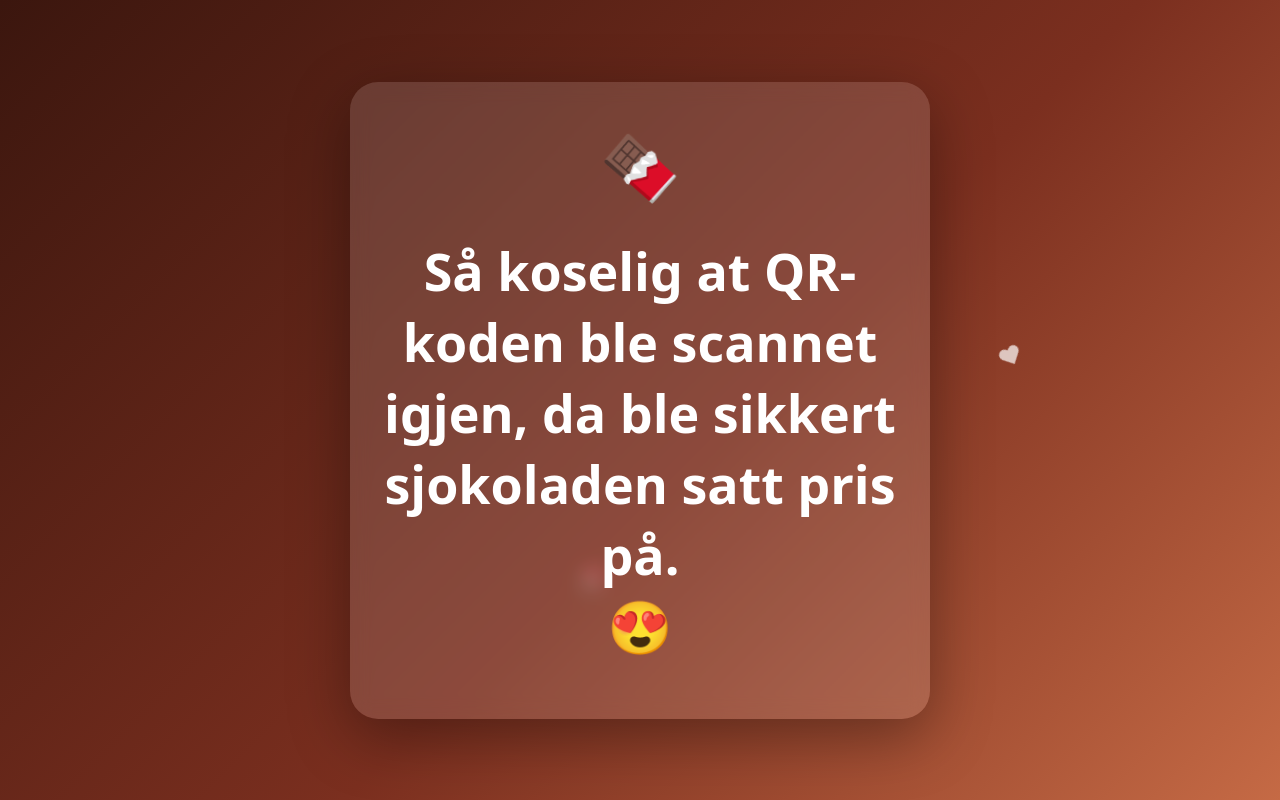
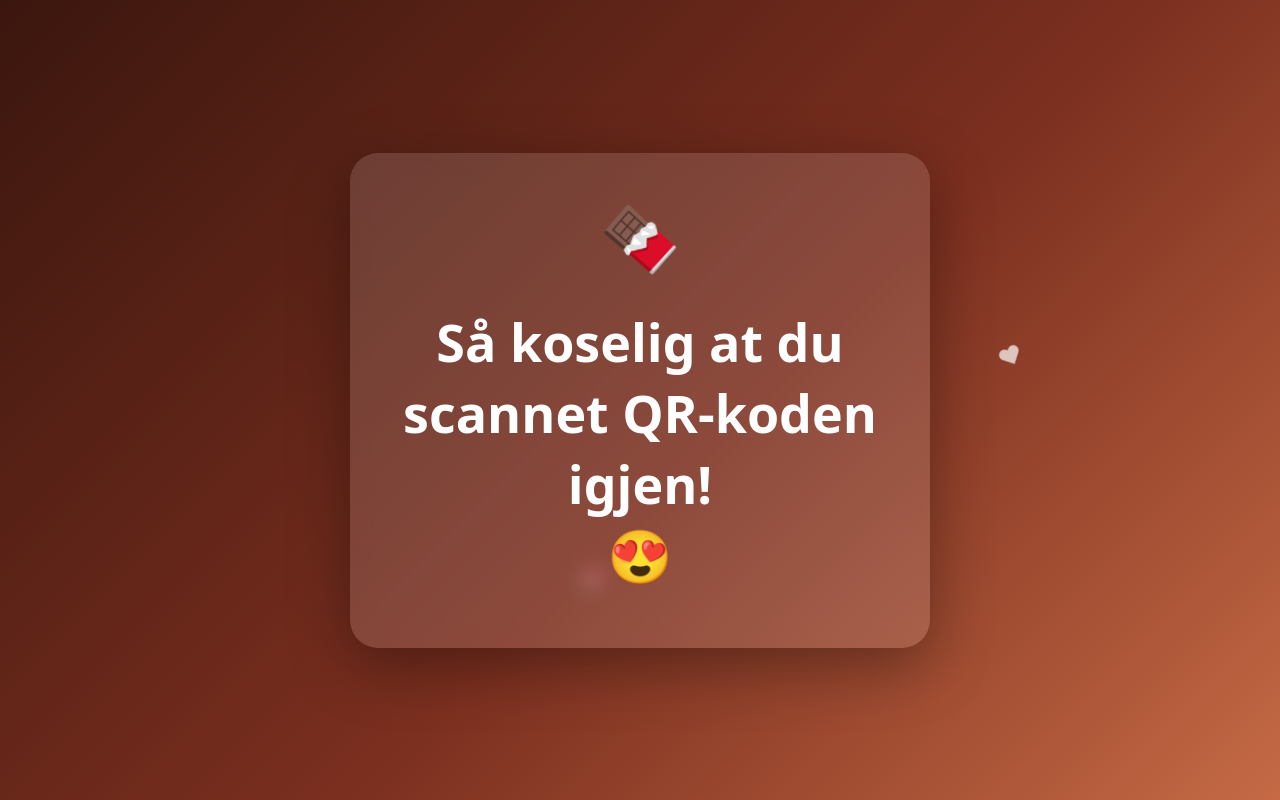
Before and after one commit to sjokoladehilsen/sjokoladehilsen.github.io, a plain HTML site: page index.html in a window 1280 px wide. Shown: the top 800 px of the page. Drawn offline with Linux system fonts and the light colour scheme.

Commit message:
Update index.html

```diff
--- a/index.html
+++ b/index.html
@@ -39,7 +39,7 @@
 <span class="spark" style="left:45%;animation-delay:2.2s">🍫</span>
 <div class="card">
   <div class="emoji">🍫</div>
-  <h1>Så koselig at QR-koden ble scannet igjen, da ble sikkert sjokoladen satt pris på.</br>😍</h1>
+  <h1>Så koselig at du scannet QR-koden igjen!</br>😍</h1>
 
 </div>
 </body>
```
